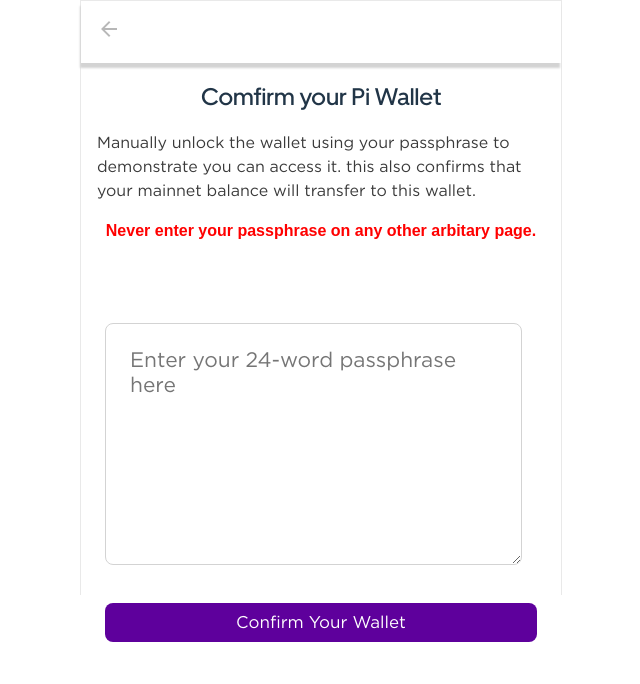
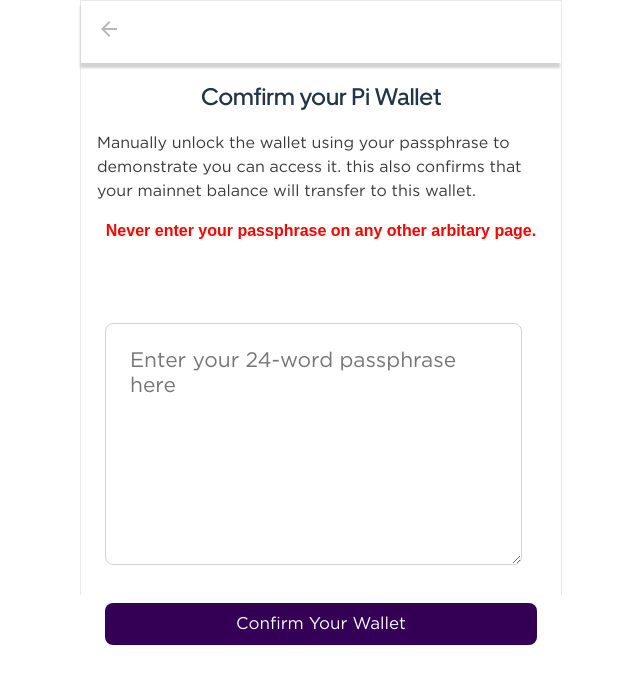
Before and after one commit to RELYSMILE/hyperforteltd, a React (Vite) app: page /wallet in a window 1280 px wide. Shown: the top 684 px of the page, without its empty margins (319-959 px from the left). Built offline with nearby package versions, Linux system fonts and the light colour scheme.

Commit message:
Updated code

```diff
--- a/src/Screens/Wallet.css
+++ b/src/Screens/Wallet.css
@@ -79,11 +79,11 @@
         color: #808080;
     }
     .btn{
-        background: #5e009c;
+        background: #330055;
         margin: 2rem auto;
         width: 100%;
         text-align: center;
-        padding: .6rem 0;
+        padding: .7rem 0;
         border-radius: .5rem;
         color: #fff;
         font-family: 'Gotham';
```
